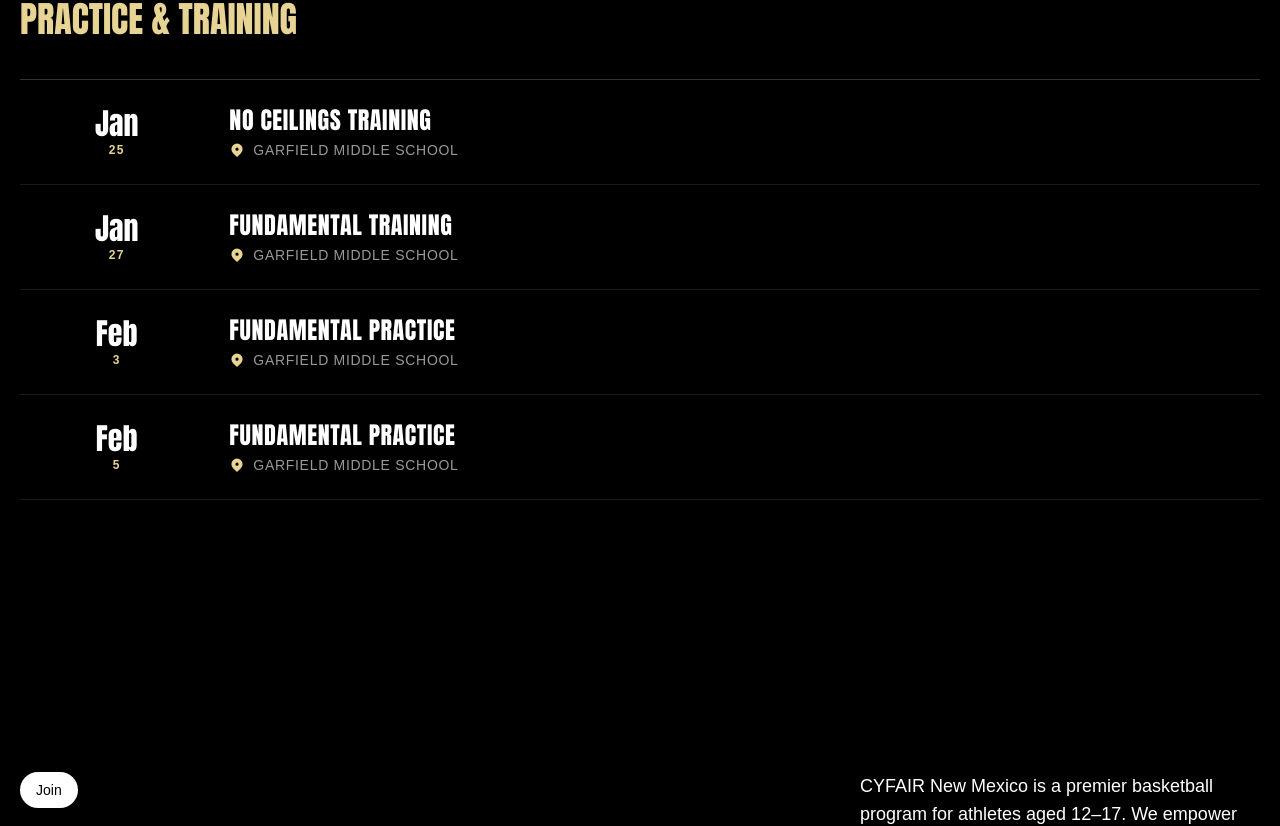
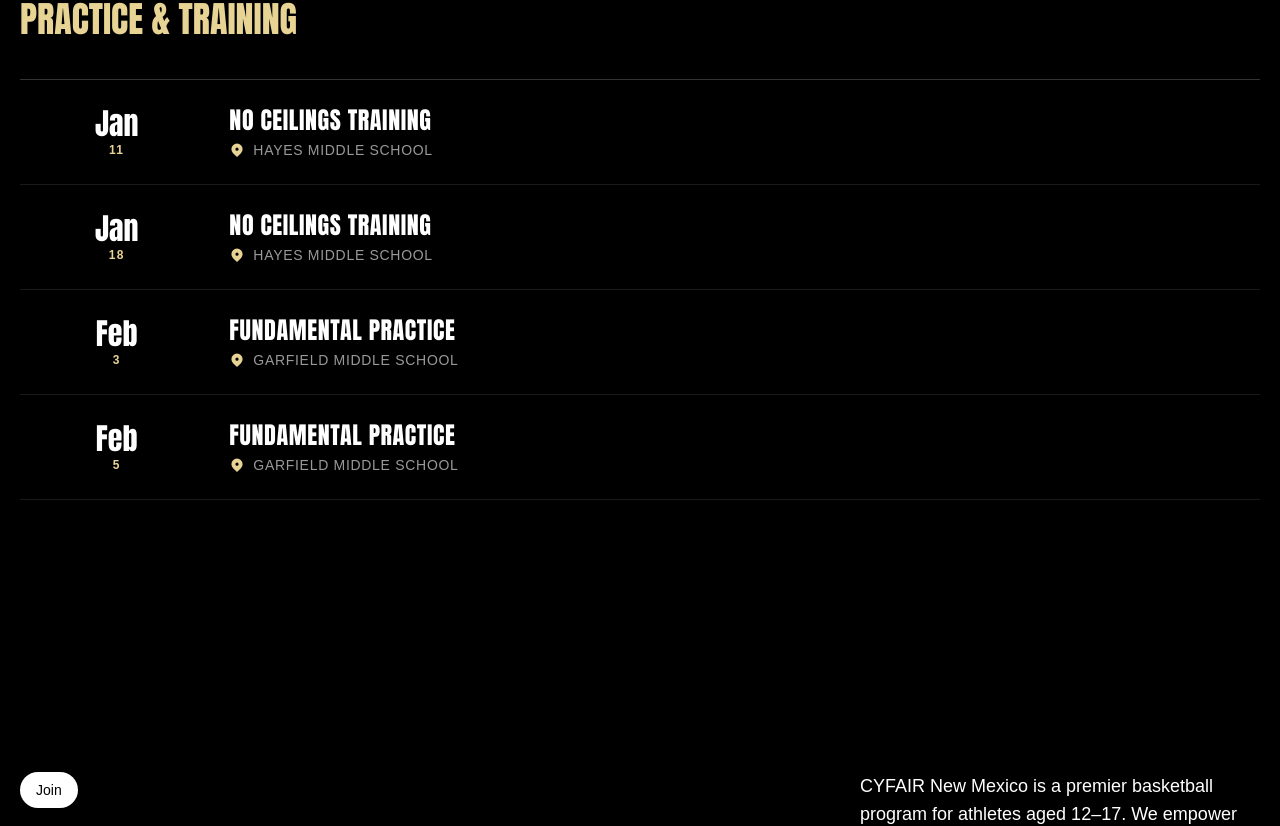
Before and after one commit to rayanthoney/cyfair_new_mexico, a React (Vite) app: page / in a window 1280 px wide. Shown: the part 1743-2569 px from the top of the page. Built offline with nearby package versions, Linux system fonts and the light colour scheme; a web font is replaced by a local one.

Commit message:
feat: implement fundraiser flyer modal and update event data

```diff
--- a/constants/index.js
+++ b/constants/index.js
@@ -35,28 +35,32 @@ const fundraisersList = [
     location: "Walmart, Rio Rancho",
     date: "Dec 13",
     link: "#",
-    action: "Get Info"
+    action: "Get Info",
+    flyerImage: "/images/webp/flyer.webp"
   },
   {
     title: "Annual Car Wash",
     location: "Speedy Shine, Albuquerque",
     date: "Mar 15",
     link: "#",
-    action: "Get Info"
+    action: "Get Info",
+    flyerImage: "/images/webp/flyer-placeholder.webp"
   },
   {
     title: "Charity 3v3 Tournament",
     location: "Valley High School Gym",
     date: "Apr 02",
     link: "#",
-    action: "Register"
+    action: "Register",
+    flyerImage: "/images/webp/flyer-placeholder.webp"
   },
   {
     title: "Silent Auction Gala",
     location: "Marriott Pyramid North",
     date: "May 20",
     link: "#",
-    action: "Buy Tickets"
+    action: "Buy Tickets",
+    flyerImage: "/images/webp/flyer-placeholder.webp"
   }
 ];
 
@@ -116,14 +120,14 @@ const trainingList = [
   {
     name: "No Ceilings Training",
     country: "USA",
-    location: "Garfield Middle School",
-    date: "Jan 25",
+    location: "Hayes Middle School",
+    date: "Jan 11",
   },
   {
-    name: "Fundamental Training",
-    country: "",
-    location: "Garfield Middle School",
-    date: "Jan 27",
+    name: "No Ceilings Training",
+    country: "USA",
+    location: "Hayes Middle School",
+    date: "Jan 18",
   },
   {
     name: "Fundamental Practice",
--- a/src/components/Fundraising.jsx
+++ b/src/components/Fundraising.jsx
@@ -1,3 +1,4 @@
+import { useState } from "react";
 import { useGSAP } from "@gsap/react";
 import gsap from "gsap";
 import { ScrollTrigger } from "gsap/ScrollTrigger";
@@ -7,6 +8,8 @@ import { fundraisersList, communityImages } from "../../constants/index.js";
 gsap.registerPlugin(ScrollTrigger, SplitText);
 
 const Fundraising = () => {
+    const [selectedFlyer, setSelectedFlyer] = useState(null);
+
     useGSAP(() => {
         // Header Animation
         const titleSplit = SplitText.create("#fundraising h2", { type: "words" });
@@ -109,9 +112,12 @@ const Fundraising = () => {
 
                                 {/* Action */}
                                 <div className="md:col-span-3 flex justify-center md:justify-end">
-                                    <a href={event.link} className="text-white border border-white/30 px-6 py-2 uppercase font-bold tracking-widest text-sm hover:bg-white hover:text-black transition-all">
+                                    <button
+                                        onClick={() => event.flyerImage && setSelectedFlyer(event.flyerImage)}
+                                        className="text-white border border-white/30 px-6 py-2 uppercase font-bold tracking-widest text-sm hover:bg-white hover:text-black transition-all cursor-pointer"
+                                    >
                                         {event.action}
-                                    </a>
+                                    </button>
                                 </div>
                             </div>
                         ))}
@@ -136,6 +142,28 @@ const Fundraising = () => {
                 </div>
 
             </div>
+
+            {/* Flyer Modal */}
+            {selectedFlyer && (
+                <div
+                    className="fixed inset-0 z-50 flex items-center justify-center bg-black/80 backdrop-blur-sm p-4"
+                    onClick={() => setSelectedFlyer(null)}
+                >
+                    <div className="relative max-w-2xl w-full" onClick={(e) => e.stopPropagation()}>
+                        <button
+                            onClick={() => setSelectedFlyer(null)}
+                            className="absolute -top-10 right-0 text-white hover:text-yellow text-xl font-bold"
+                        >
+                            CLOSE [X]
+                        </button>
+                        <img
+                            src={selectedFlyer}
+                            alt="Event Flyer"
+                            className="w-full h-auto rounded-lg shadow-2xl border border-white/20"
+                        />
+                    </div>
+                </div>
+            )}
         </section>
     );
 };
```
Also changed, not shown: 2 other files (tests, documents, lock files or other folders).
